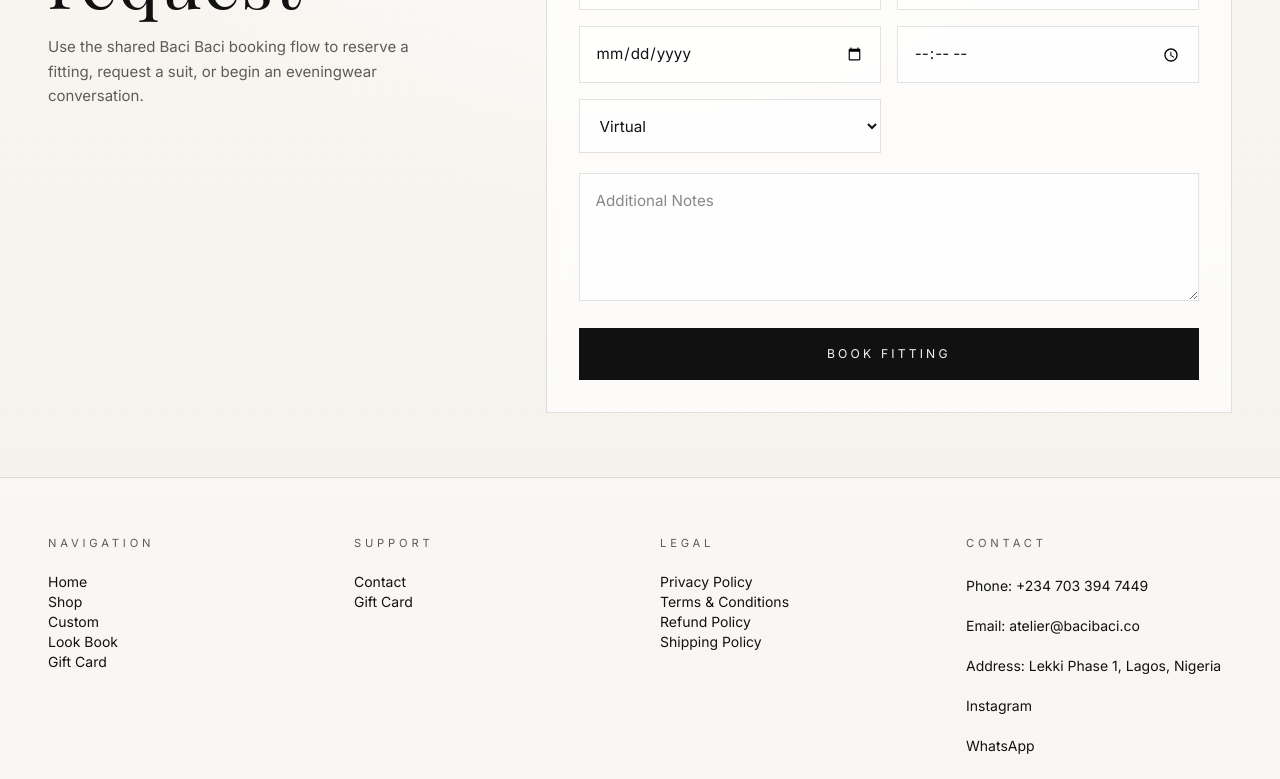
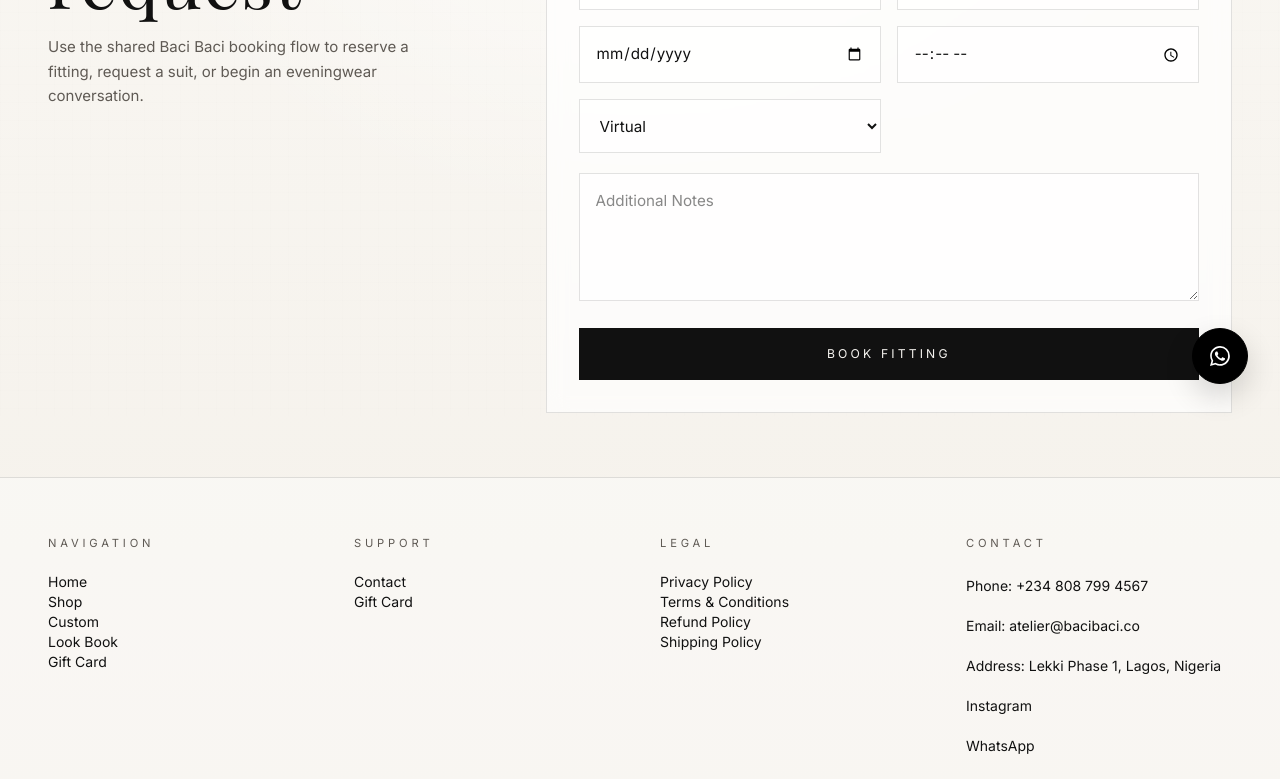
Before and after one commit to winnerbanjo/bacibaci, a Next.js app: page /book-fitting in a window 1280 px wide. Shown: the part 384-1163 px from the top of the page. Built offline with nearby package versions, Linux system fonts and the light colour scheme; sample sign-in values are in the browser's storage.

Commit message:
feat: update whatsapp contact and add floating action

```diff
--- a/src/components/app-chrome.tsx
+++ b/src/components/app-chrome.tsx
@@ -3,6 +3,7 @@
 import type { ReactNode } from "react";
 import { usePathname } from "next/navigation";
 
+import { FloatingWhatsApp } from "@/components/floating-whatsapp";
 import { SiteFooter } from "@/components/site-footer";
 import { SiteHeader } from "@/components/site-header";
 
@@ -19,6 +20,7 @@ export function AppChrome({ children }: { children: ReactNode }) {
       <div className="grain fixed inset-0 -z-10 opacity-40" />
       <SiteHeader />
       <main className="flex-1">{children}</main>
+      <FloatingWhatsApp />
       <SiteFooter />
     </>
   );
--- /dev/null
+++ b/src/components/floating-whatsapp.tsx
@@ -0,0 +1,22 @@
+import Link from "next/link";
+
+import { WHATSAPP_NUMBER } from "@/lib/brand";
+
+export function FloatingWhatsApp() {
+  const href = `https://wa.me/${WHATSAPP_NUMBER}?text=${encodeURIComponent(
+    "Hello Baci Baci, I would like to make an enquiry."
+  )}`;
+
+  return (
+    <Link
+      href={href}
+      target="_blank"
+      aria-label="Chat on WhatsApp"
+      className="fixed bottom-5 right-5 z-50 inline-flex h-14 w-14 items-center justify-center rounded-full border border-black bg-black text-white shadow-[0_12px_30px_rgba(0,0,0,0.16)] transition-all duration-300 hover:scale-[1.02] hover:bg-white hover:text-black active:scale-95 md:bottom-8 md:right-8"
+    >
+      <svg viewBox="0 0 24 24" fill="currentColor" className="h-6 w-6" aria-hidden="true">
+        <path d="M19.05 4.91A9.82 9.82 0 0 0 12.03 2C6.59 2 2.16 6.42 2.16 11.87c0 1.75.46 3.46 1.34 4.97L2 22l5.31-1.39a9.84 9.84 0 0 0 4.71 1.2h.01c5.44 0 9.87-4.43 9.87-9.88a9.8 9.8 0 0 0-2.85-7.02ZM12.03 20.14h-.01a8.18 8.18 0 0 1-4.17-1.14l-.3-.18-3.15.83.84-3.08-.2-.32a8.14 8.14 0 0 1-1.26-4.37c0-4.5 3.66-8.16 8.17-8.16 2.18 0 4.23.85 5.77 2.39a8.1 8.1 0 0 1 2.39 5.77c0 4.5-3.66 8.16-8.17 8.16Zm4.48-6.1c-.25-.12-1.47-.72-1.7-.81-.23-.08-.39-.12-.56.12-.17.25-.64.81-.79.98-.14.17-.29.19-.54.06-.25-.12-1.04-.38-1.99-1.21-.74-.66-1.25-1.47-1.39-1.72-.15-.25-.02-.38.11-.5.11-.11.25-.29.37-.43.13-.14.17-.25.25-.41.08-.17.04-.31-.02-.43-.06-.12-.56-1.34-.77-1.84-.2-.48-.41-.41-.56-.41h-.48c-.17 0-.43.06-.66.31-.23.25-.87.85-.87 2.06 0 1.21.89 2.39 1.02 2.56.12.17 1.75 2.67 4.23 3.74.59.26 1.06.42 1.42.54.6.19 1.15.16 1.58.1.48-.07 1.47-.6 1.68-1.18.21-.58.21-1.08.15-1.18-.06-.1-.23-.17-.48-.29Z" />
+      </svg>
+    </Link>
+  );
+}
--- a/src/components/site-footer.tsx
+++ b/src/components/site-footer.tsx
@@ -1,6 +1,7 @@
 import Link from "next/link";
 
 import { NewsletterForm } from "@/components/newsletter-form";
+import { WHATSAPP_NUMBER } from "@/lib/brand";
 
 export function SiteFooter() {
   return (
@@ -43,7 +44,7 @@ export function SiteFooter() {
         <div>
           <p className="eyebrow">Contact</p>
           <div className="mt-5 space-y-3 text-sm leading-7">
-            <p>Phone: +234 703 394 7449</p>
+            <p>Phone: +234 808 799 4567</p>
             <p>Email: atelier@bacibaci.co</p>
             <p>Address: Lekki Phase 1, Lagos, Nigeria</p>
             <p>
@@ -52,7 +53,7 @@ export function SiteFooter() {
               </Link>
             </p>
             <p>
-              <Link href="https://wa.me/2347033947449" target="_blank">
+              <Link href={`https://wa.me/${WHATSAPP_NUMBER}`} target="_blank">
                 WhatsApp
               </Link>
             </p>
--- a/src/lib/brand.ts
+++ b/src/lib/brand.ts
@@ -1,3 +1,3 @@
 export const BRAND = "bacibaci";
 
-export const WHATSAPP_NUMBER = "2347033947449";
+export const WHATSAPP_NUMBER = "2348087994567";
```
